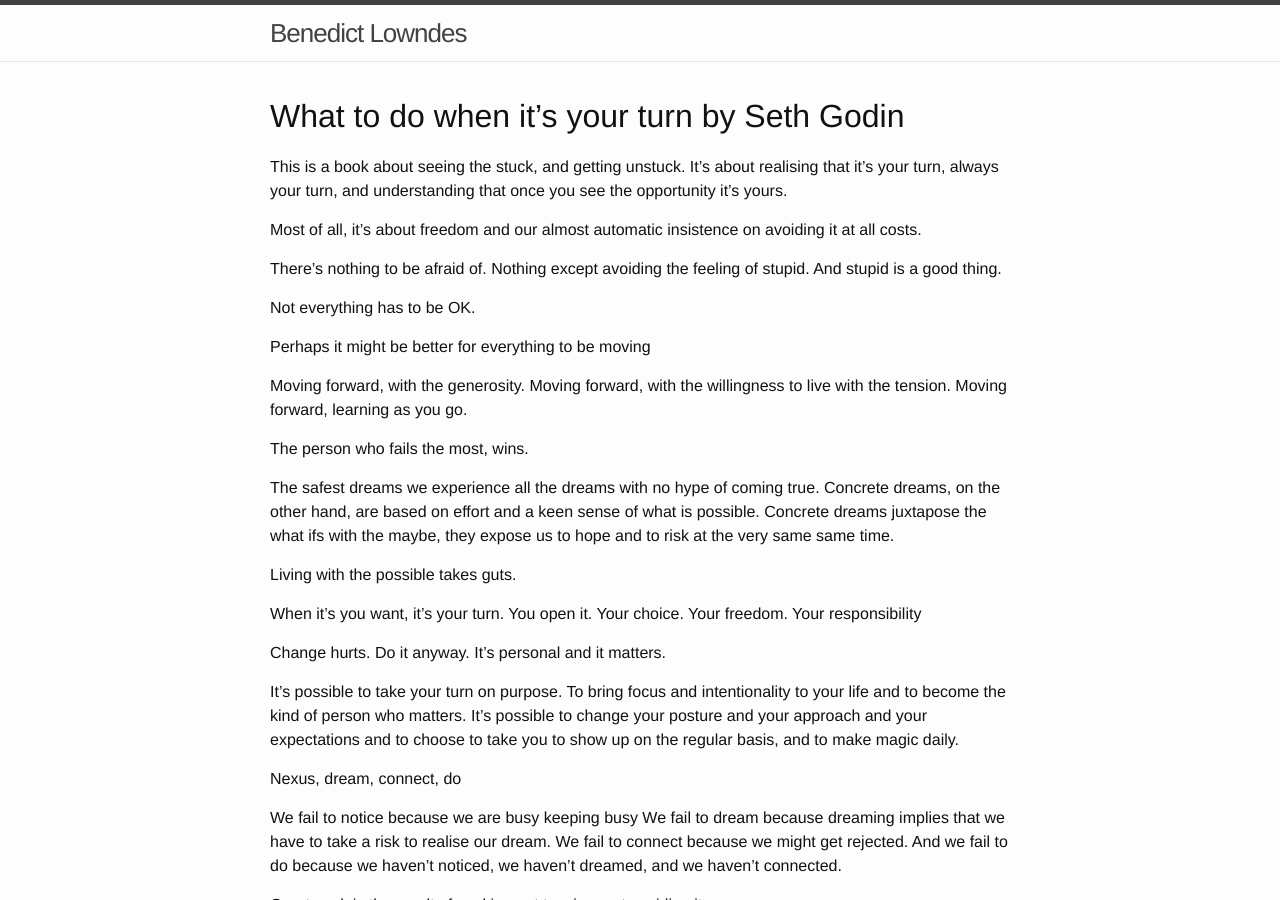
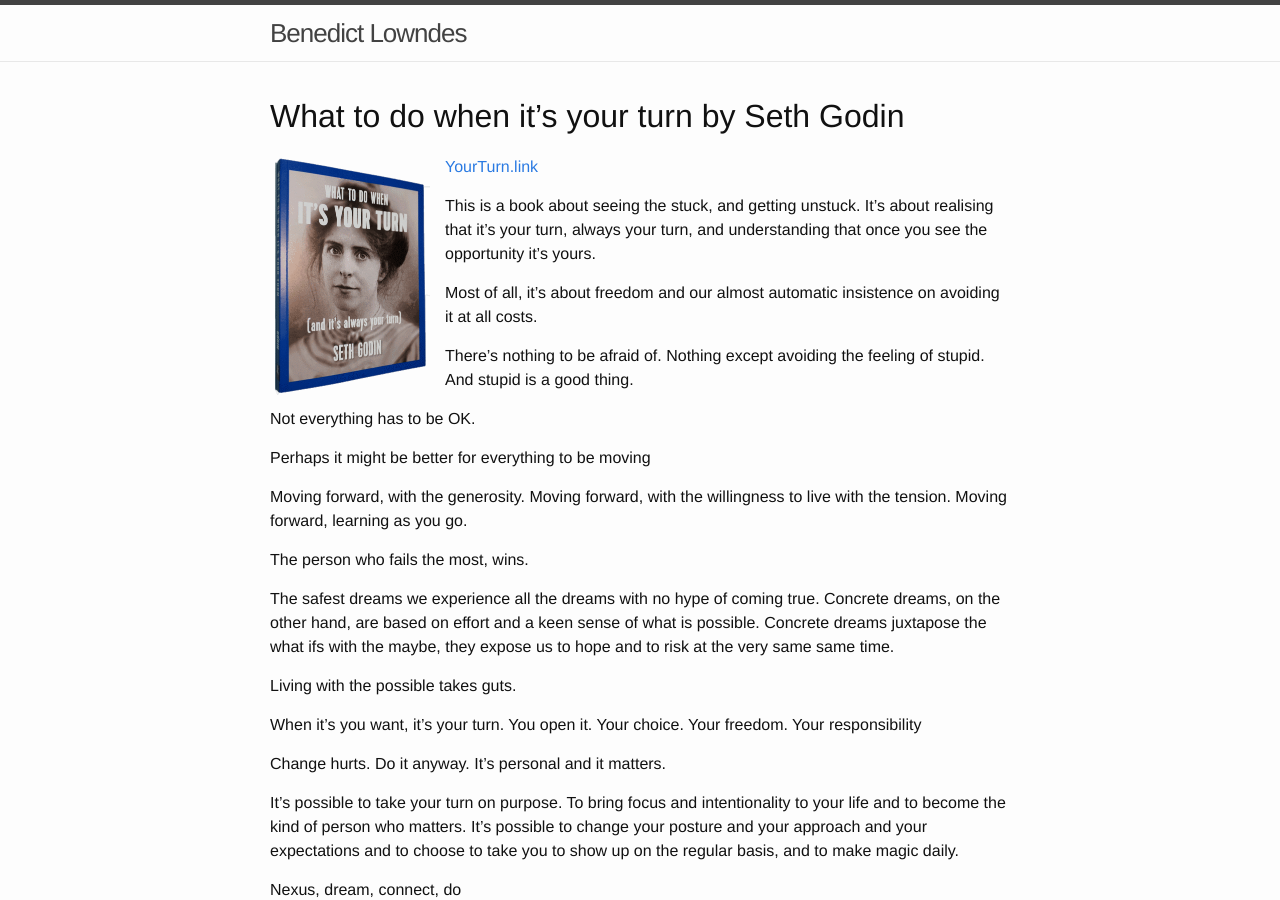
Before and after one commit to benlowndes/benlowndes.github.io, a Jekyll site: the page built from book/your-turn.md, in a window 1280 px wide and 900 px high. Built offline with Jekyll 4.4.1, drawn with Linux system fonts in a browser that asks for light colours.

Commit message:
Styling update

```diff
--- a/book/your-turn.md
+++ b/book/your-turn.md
@@ -4,6 +4,9 @@
 ---
 
 # What to do when it's your turn by Seth Godin
+
+[YourTurn.link](http://www.yourturn.link)
+<img src="/images/your-turn.gif" style="float:left;width:160px;height:240px;padding-right:15px;">
 
 This is a book about seeing the stuck, and getting unstuck. It's about realising that it's your turn, always your turn, and understanding that once you see the opportunity it's yours.
 
--- a/index.html
+++ b/index.html
@@ -16,9 +16,9 @@
   </p>
 
   <div class="trigger" style="clear:left; padding-top:70px;">
-    <img src="/images/your-turn.gif" style="float:left;width:160px;height:240px;padding-right:15px;">
     <a class="page-link" href="book/your-turn.html">
-        What to do when it's your turn by Seth Godin
+      <img src="/images/your-turn.gif" style="float:left;width:160px;height:240px;padding-right:15px;">
+      What to do when it's your turn by Seth Godin
     </a>
     <p>It felt like a terrible injustice to try and distill this; the ideas presented
       are generally so concise and weaved into a narrative that the message
@@ -32,8 +32,8 @@
   </div>
 
   <div class="trigger" style="clear:left; padding-top:70px;">
-    <img src="/images/extreme-ownership.jpg" style="float:left;width:166px;height:250px;padding-right:15px;">
     <a class="page-link" href="book/extreme-ownership.html">
+        <img src="/images/extreme-ownership.jpg" style="float:left;width:166px;height:250px;padding-right:15px;">
         Extreme Ownership: How U.S. Navy SEALs Lead and Win by Jocko Willink &amp; Leif Babin
     </a>
     <p>I first listened to this as an audiobook and found it to be full of such great,
```
Also changed, not shown: book/extreme-ownership.md (+4 -2 lines).
